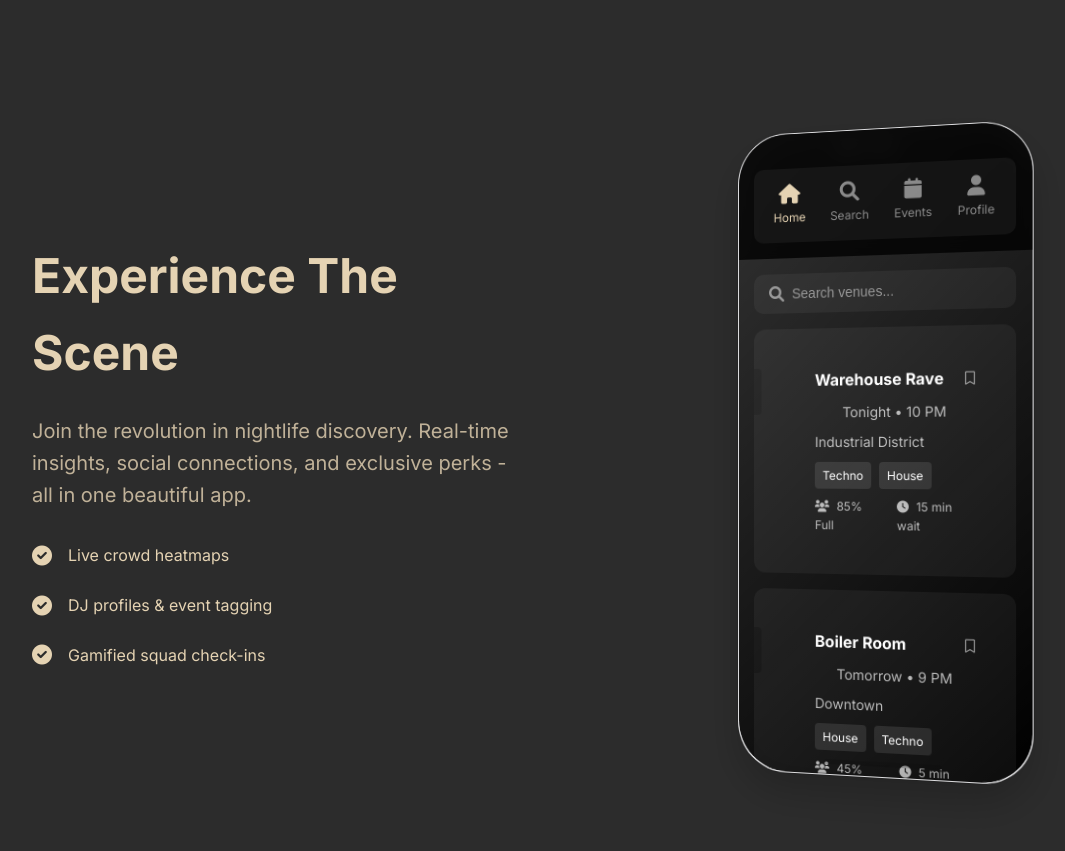
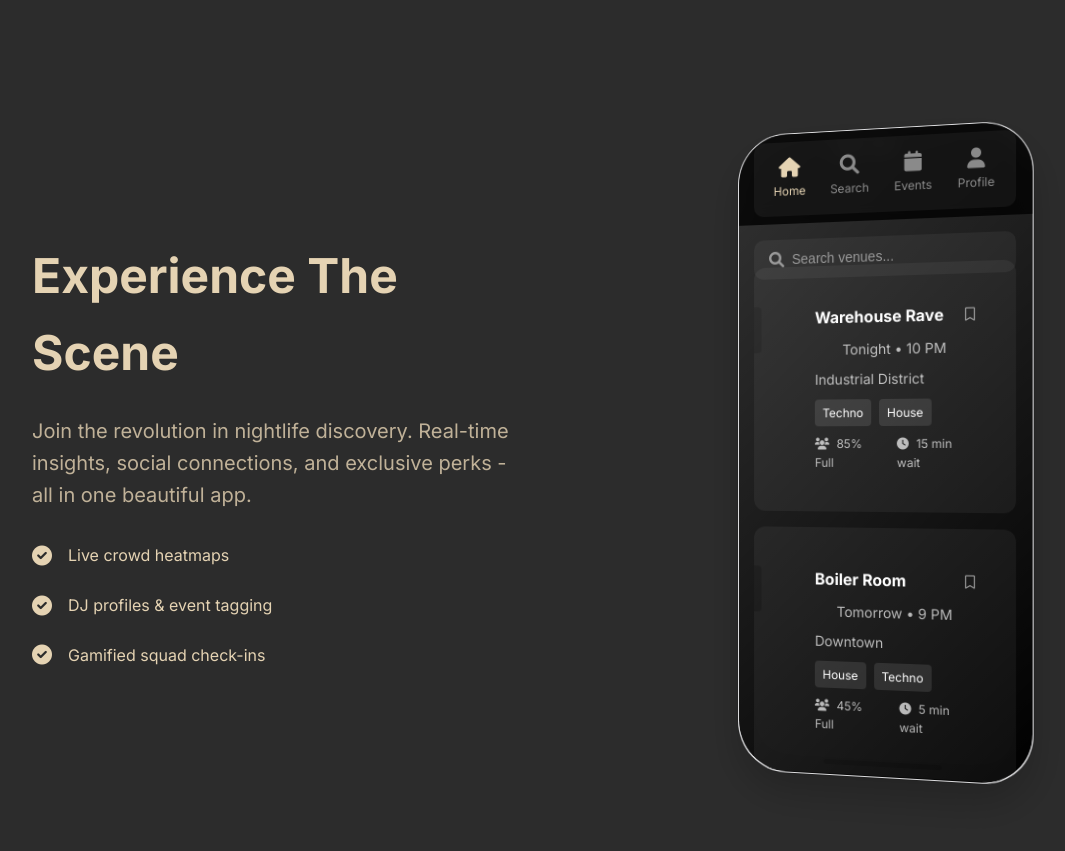
Before and after one commit to Scenetrial/the-scene, a website: page index.html in a window 1280 px wide. Shown: the part 1440-2291 px from the top of the page, without its empty margins (40-1105 px from the left). Drawn offline with Linux system fonts and the light colour scheme.

Commit message:
Push app content up into Dynamic Island area

```diff
--- a/styles.css
+++ b/styles.css
@@ -930,9 +930,8 @@ footer {
 }
 
 .app-header {
-    padding: 1rem 0;
+    padding: 0.5rem 0;
     margin-bottom: 1rem;
-    padding-top: 35px;
     background: rgba(0, 0, 0, 0.8);
     backdrop-filter: blur(10px);
     position: sticky;
@@ -975,7 +974,7 @@ footer {
     background: rgba(255, 255, 255, 0.05);
     padding: 0.75rem 1rem;
     border-radius: 10px;
-    margin: 1rem;
+    margin: 0.5rem 1rem;
 }
 
 .search-bar i {
@@ -1000,12 +999,14 @@ footer {
     flex-direction: column;
     gap: 1rem;
     padding: 0 1rem;
+    margin-top: -20px;
 }
 
 .event-card {
     background: rgba(255, 255, 255, 0.05);
     border-radius: 12px;
     overflow: hidden;
+    margin-top: 0;
 }
 
 .event-image {
```
